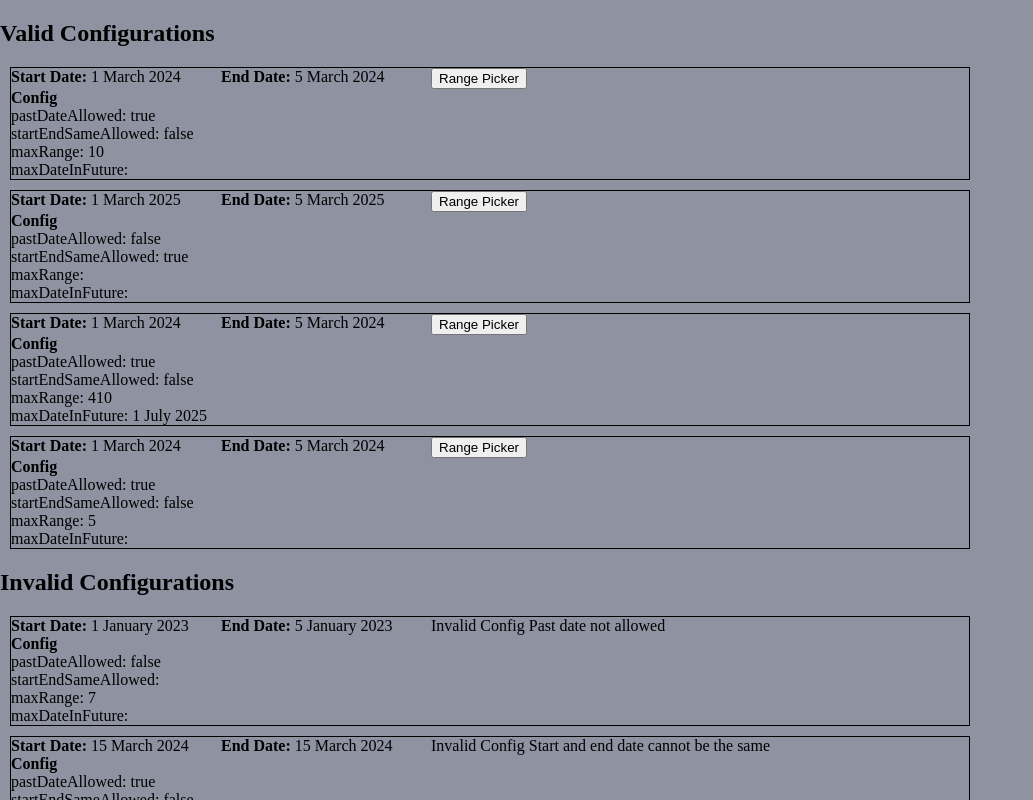
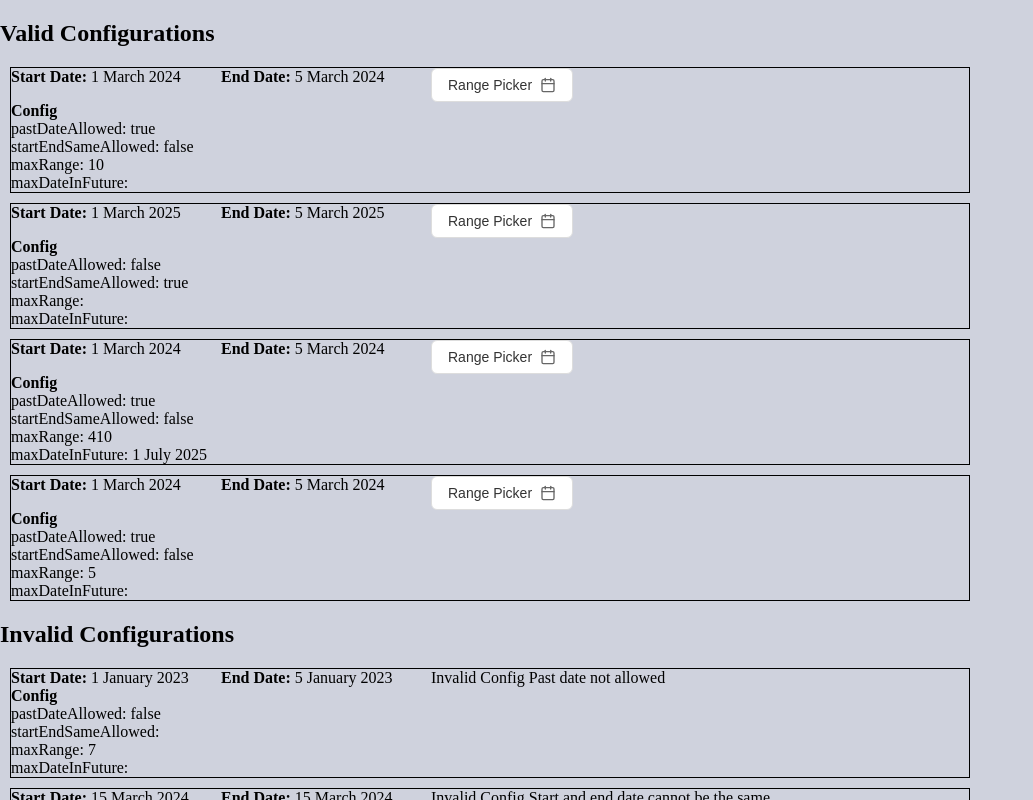
Before and after one commit to kritidipto-1234/reactjs-template, a React (Vite) app: page / in a window 1280 px wide. Shown: the top 800 px of the page, without its empty margins (0-1033 px from the left). Built offline with nearby package versions, Linux system fonts and the light colour scheme.

Commit message:
style(pickers): further styling

```diff
--- a/src/App.css
+++ b/src/App.css
@@ -3,9 +3,7 @@
 }
 
 body{
-    height: 100vh;
-    width: 100vw;
-    background-color: #8e92a1; /* SteelBlue */
+    background-color: #cfd2dd; /* SteelBlue */
 }
 
 html,body{
--- a/src/common/styles/Modal.module.scss
+++ b/src/common/styles/Modal.module.scss
@@ -1,3 +1,12 @@
 .Modal{
     position: absolute;
+
+    .overlay{
+        position: fixed;
+        top: 0;
+        left: 0;
+        width: 100vw;
+        height: 100vh;
+        background-color: rgba(0, 0, 0, 0.5);
+    }
 }
--- a/src/components/DateRangePicker.tsx
+++ b/src/components/DateRangePicker.tsx
@@ -123,7 +123,9 @@ function DateRangePicker({startDate, endDate, setStartDate, setEndDate, config}:
     };
 
     const dateRangePickerJsx =  <div className={styles.DateRangePicker}>
-        <div>No of days selected: {(internalEndDate.getTime() - internalStartDate.getTime()) / (1000 * 60 * 60 * 24) +1}</div>
+        <div className={styles.daysSelected}>
+            No of days selected: <span>{(internalEndDate.getTime() - internalStartDate.getTime()) / (1000 * 60 * 60 * 24) + 1}</span>
+        </div>
         <div className={styles.DatePickerContainer}>
             <DatePicker
                 {...commonProps}
@@ -160,8 +162,16 @@ function DateRangePicker({startDate, endDate, setStartDate, setEndDate, config}:
             if(!v) resetPicker();
         return !v});
     }
-    return <div >
-        <button onClick={toggleVisibility}>Range Picker</button>
+    return <div className={styles.container}>
+        <button className={styles.rangePicker} onClick={toggleVisibility}>
+            <span>Range Picker</span>
+            <svg width="16" height="16" viewBox="0 0 24 24" fill="none" xmlns="http://www.w3.org/2000/svg">
+                <path d="M19 4H5C3.89543 4 3 4.89543 3 6V20C3 21.1046 3.89543 22 5 22H19C20.1046 22 21 21.1046 21 20V6C21 4.89543 20.1046 4 19 4Z" stroke="currentColor" strokeWidth="2" strokeLinecap="round" strokeLinejoin="round"/>
+                <path d="M16 2V6" stroke="currentColor" strokeWidth="2" strokeLinecap="round" strokeLinejoin="round"/>
+                <path d="M8 2V6" stroke="currentColor" strokeWidth="2" strokeLinecap="round" strokeLinejoin="round"/>
+                <path d="M3 10H21" stroke="currentColor" strokeWidth="2" strokeLinecap="round" strokeLinejoin="round"/>
+            </svg>
+        </button>
         {visible && <Modal closeModal={closeDatePickerModal}>{dateRangePickerJsx}</Modal>}
     </div>
 }
--- a/src/components/styles/DateRangePicker.module.scss
+++ b/src/components/styles/DateRangePicker.module.scss
@@ -3,6 +3,22 @@
     padding: 20px;
     border-radius: 8px;
     box-shadow: 0 2px 10px rgba(0, 0, 0, 0.1);
+
+    .daysSelected {
+        font-size: 14px;
+        color: #666;
+        margin-bottom: 16px;
+        padding: 8px 12px;
+        background-color: #fff;
+        border-radius: 4px;
+        border: 1px solid #e0e0e0;
+        display: inline-block;
+
+        span {
+            font-weight: 600;
+            color: #1976d2;
+        }
+    }
 
     .Error{
         color: #dc3545;
@@ -16,3 +32,40 @@
         flex-direction: row;
     }
 }
+
+.container {
+    display: inline-block;
+}
+
+.rangePicker {
+    display: flex;
+    align-items: center;
+    gap: 8px;
+    padding: 8px 16px;
+    background-color: white;
+    border: 1px solid #ddd;
+    border-radius: 6px;
+    cursor: pointer;
+    font-size: 14px;
+    color: #333;
+    transition: all 0.2s ease;
+
+    svg {
+        color: #666;
+    }
+
+    &:hover {
+        background-color: #f8f8f8;
+        border-color: #bbb;
+    }
+
+    &:focus {
+        outline: none;
+        border-color: #0066ff;
+        box-shadow: 0 0 0 2px rgba(0, 102, 255, 0.1);
+    }
+
+    &:active {
+        background-color: #f0f0f0;
+    }
+}
```
